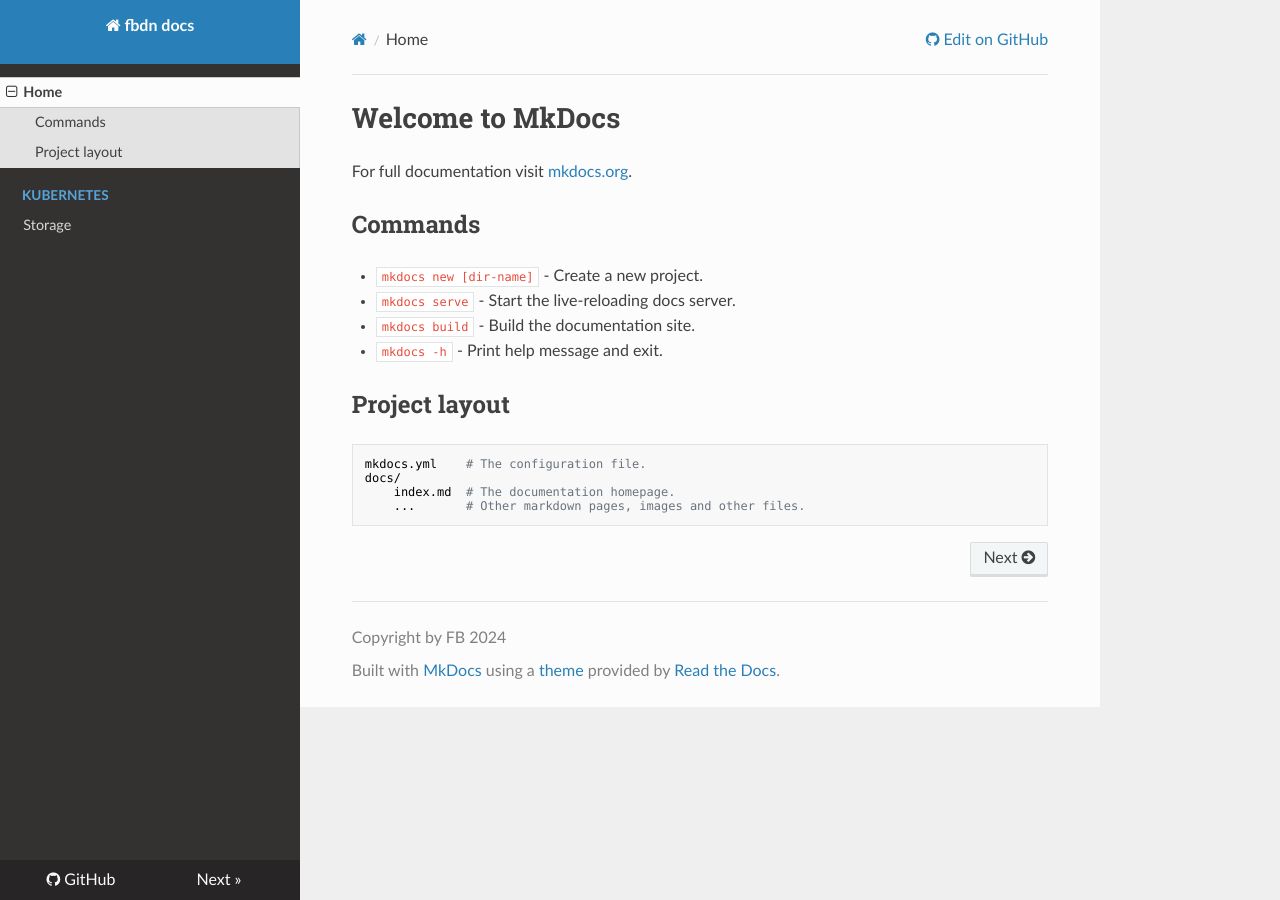
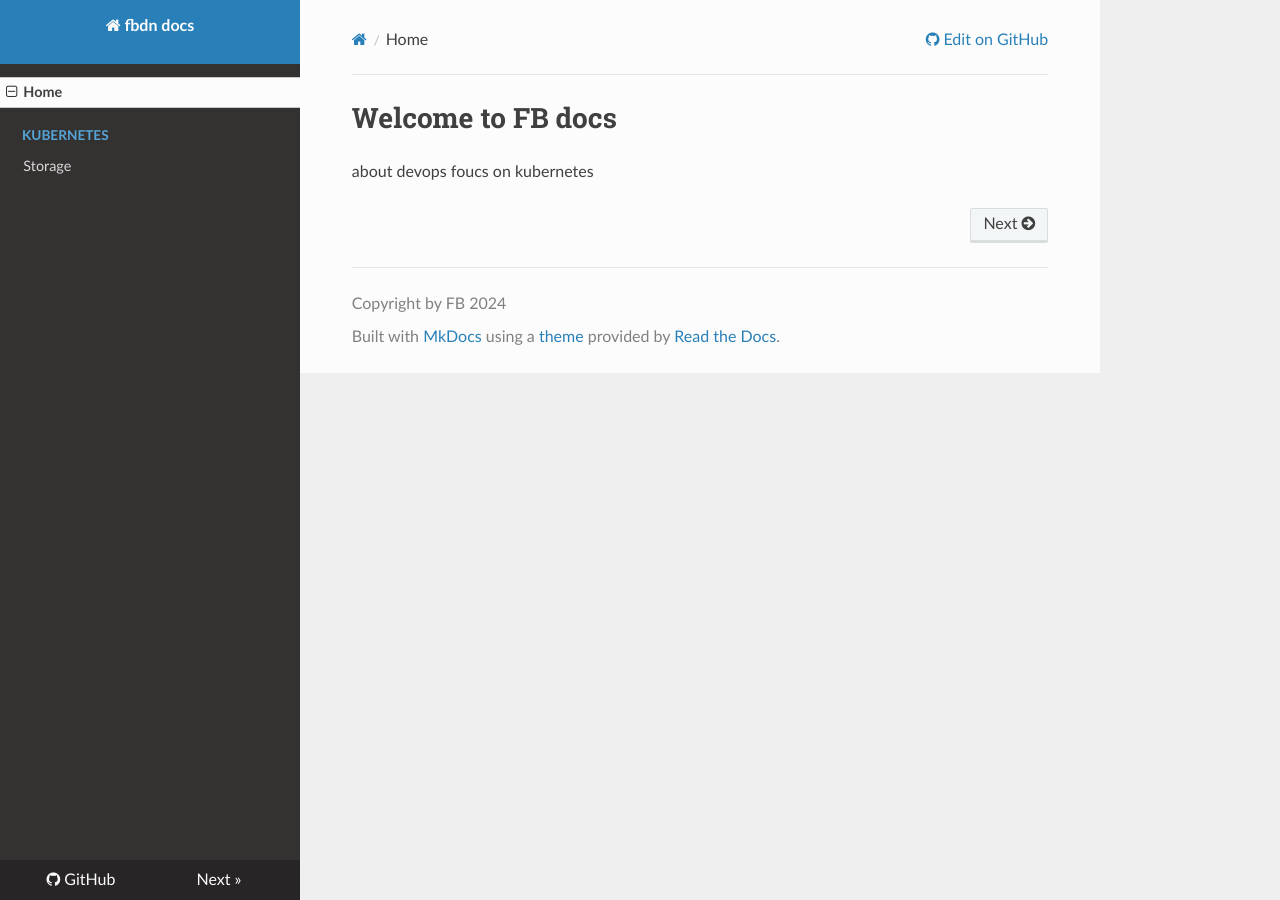
Before and after one commit to fdiskbrain/docs, an MkDocs documentation site: the page built from docs/index.md, in a window 1280 px wide. Built offline with MkDocs 1.6.1, drawn with Linux system fonts in a browser that asks for light colours; nearby versions of some CDN libraries.

Commit message:
Update index.md
update index

```diff
--- a/docs/index.md
+++ b/docs/index.md
@@ -1,17 +1,2 @@
-# Welcome to MkDocs
-
-For full documentation visit [mkdocs.org](https://www.mkdocs.org).
-
-## Commands
-
-* `mkdocs new [dir-name]` - Create a new project.
-* `mkdocs serve` - Start the live-reloading docs server.
-* `mkdocs build` - Build the documentation site.
-* `mkdocs -h` - Print help message and exit.
-
-## Project layout
-
-    mkdocs.yml    # The configuration file.
-    docs/
-        index.md  # The documentation homepage.
-        ...       # Other markdown pages, images and other files.
+# Welcome to FB docs
+about devops foucs on kubernetes
```
